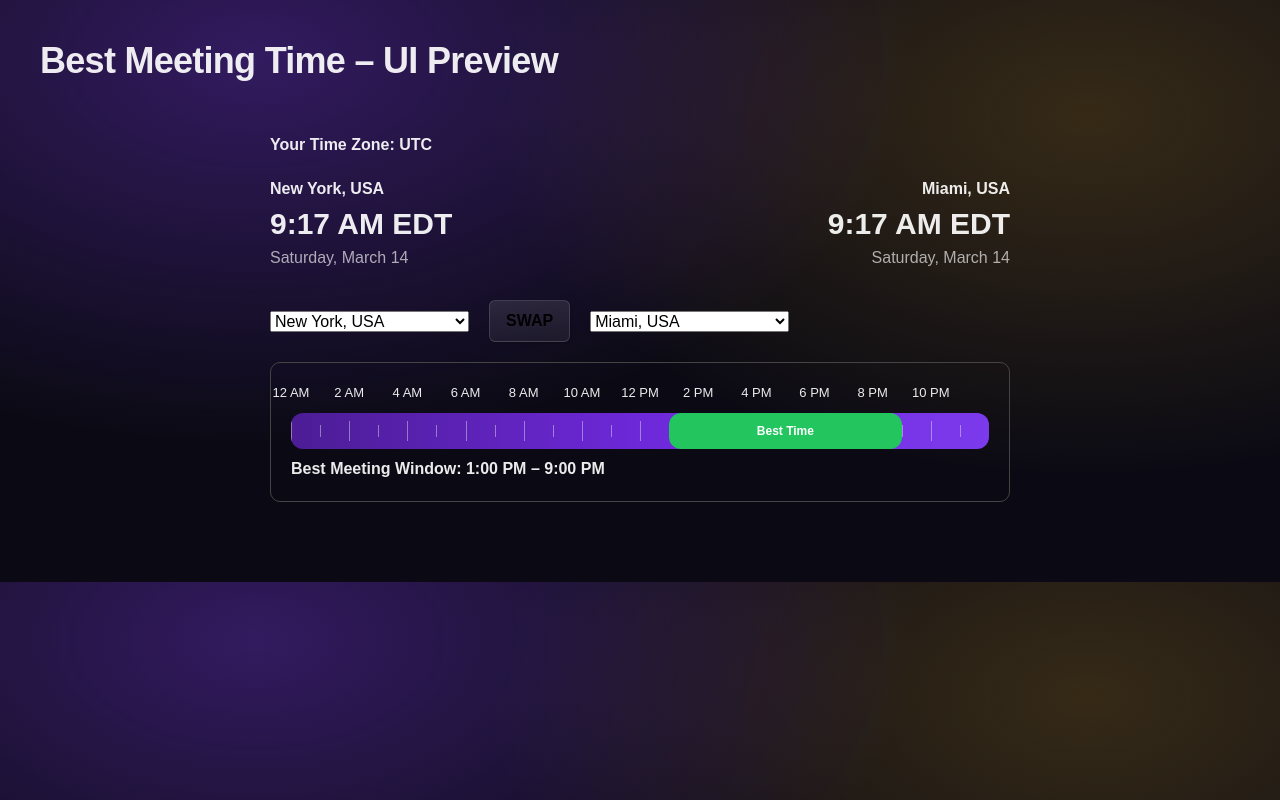
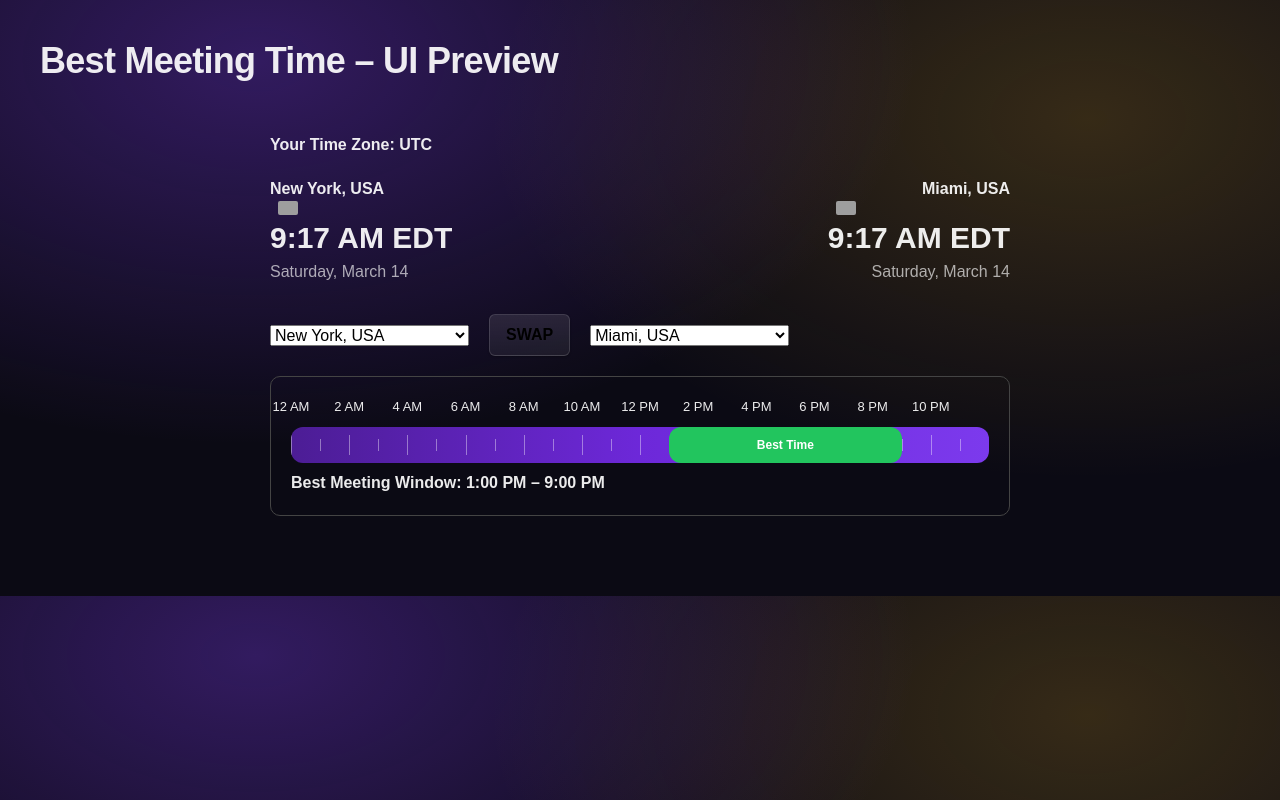
Before and after one commit to techtalk1282/Best-Meeting-Time, a Next.js app: page /preview in a window 1280 px wide. Built offline with nearby package versions, Linux system fonts and the light colour scheme; grey boxes are pictures that could not be loaded.

Commit message:
UI: add country flag icons after city names in ToolPreviewSection (visual change only)
UI: add country flag images after city names in ToolPreviewSection

• Uses flagcdn image icons
• Visual change only
• No changes to timeline, timezone logic, overlap math, or swap behavior

```diff
--- a/app/ui/ToolPreviewSection.tsx
+++ b/app/ui/ToolPreviewSection.tsx
@@ -66,6 +66,72 @@ const CITY_OPTIONS: City[] = [
 
 ];
 
+/* -------------------------------- */
+/* COUNTRY FLAG MAP */
+/* -------------------------------- */
+
+function getCountryCode(city: string): string {
+
+  if (city.includes("USA")) return "us";
+  if (city.includes("Canada")) return "ca";
+  if (city.includes("Brazil")) return "br";
+  if (city.includes("Argentina")) return "ar";
+
+  if (city.includes("UK")) return "gb";
+  if (city.includes("France")) return "fr";
+  if (city.includes("Germany")) return "de";
+  if (city.includes("Spain")) return "es";
+  if (city.includes("Italy")) return "it";
+  if (city.includes("Netherlands")) return "nl";
+  if (city.includes("Switzerland")) return "ch";
+  if (city.includes("Sweden")) return "se";
+
+  if (city.includes("UAE")) return "ae";
+  if (city.includes("Israel")) return "il";
+  if (city.includes("Saudi")) return "sa";
+
+  if (city.includes("South Africa")) return "za";
+  if (city.includes("Kenya")) return "ke";
+
+  if (city.includes("India")) return "in";
+
+  if (city.includes("Singapore")) return "sg";
+  if (city.includes("Hong Kong")) return "hk";
+  if (city.includes("China")) return "cn";
+  if (city.includes("Japan")) return "jp";
+  if (city.includes("South Korea")) return "kr";
+  if (city.includes("Thailand")) return "th";
+  if (city.includes("Indonesia")) return "id";
+
+  if (city.includes("Australia")) return "au";
+  if (city.includes("New Zealand")) return "nz";
+
+  return "un";
+}
+
+function Flag({ city }: { city: string }) {
+
+  const code = getCountryCode(city);
+
+  return (
+    <img
+      src={`https://flagcdn.com/w40/${code}.png`}
+      alt={code}
+      style={{
+        width: 20,
+        height: 14,
+        marginLeft: 8,
+        verticalAlign: "middle",
+        borderRadius: 2
+      }}
+    />
+  );
+}
+
+/* -------------------------------- */
+/* TIMEZONE NORMALIZATION */
+/* -------------------------------- */
+
 function normalizeTimeZoneLabel(label?: string) {
 
   if (!label) return "";
@@ -73,7 +139,6 @@ function normalizeTimeZoneLabel(label?: string) {
   const map: Record<string, string> = {
 
     "GMT+0": "GMT",
-
     "GMT+1": "CET",
     "GMT+2": "CEST",
 
@@ -100,6 +165,10 @@ function normalizeTimeZoneLabel(label?: string) {
   return map[label] ?? label;
 }
 
+/* -------------------------------- */
+/* TIMEZONE OFFSET */
+/* -------------------------------- */
+
 function getTimeZoneOffsetMinutes(date: Date, timeZone: string): number {
 
   const parts = new Intl.DateTimeFormat("en-US", {
@@ -123,6 +192,10 @@ function getTimeZoneOffsetMinutes(date: Date, timeZone: string): number {
 
   return sign * (hours * 60 + minutes);
 }
+
+/* -------------------------------- */
+/* MEETING OVERLAP */
+/* -------------------------------- */
 
 function calculateOverlap(cityA: City, cityB: City): Window {
 
@@ -158,6 +231,10 @@ function calculateOverlap(cityA: City, cityB: City): Window {
     endUtc: end.toISOString(),
   };
 }
+
+/* -------------------------------- */
+/* MAIN COMPONENT */
+/* -------------------------------- */
 
 export default function ToolPreviewSection() {
 
@@ -256,6 +333,7 @@ export default function ToolPreviewSection() {
         <div>
           <div style={{ fontWeight: 600 }}>
             {cityA.name}
+            <Flag city={cityA.name}/>
           </div>
 
           <div style={{ fontSize: 30, fontWeight: 700 }}>
@@ -270,6 +348,7 @@ export default function ToolPreviewSection() {
         <div style={{ textAlign: "right" }}>
           <div style={{ fontWeight: 600 }}>
             {cityB.name}
+            <Flag city={cityB.name}/>
           </div>
 
           <div style={{ fontSize: 30, fontWeight: 700 }}>
```
